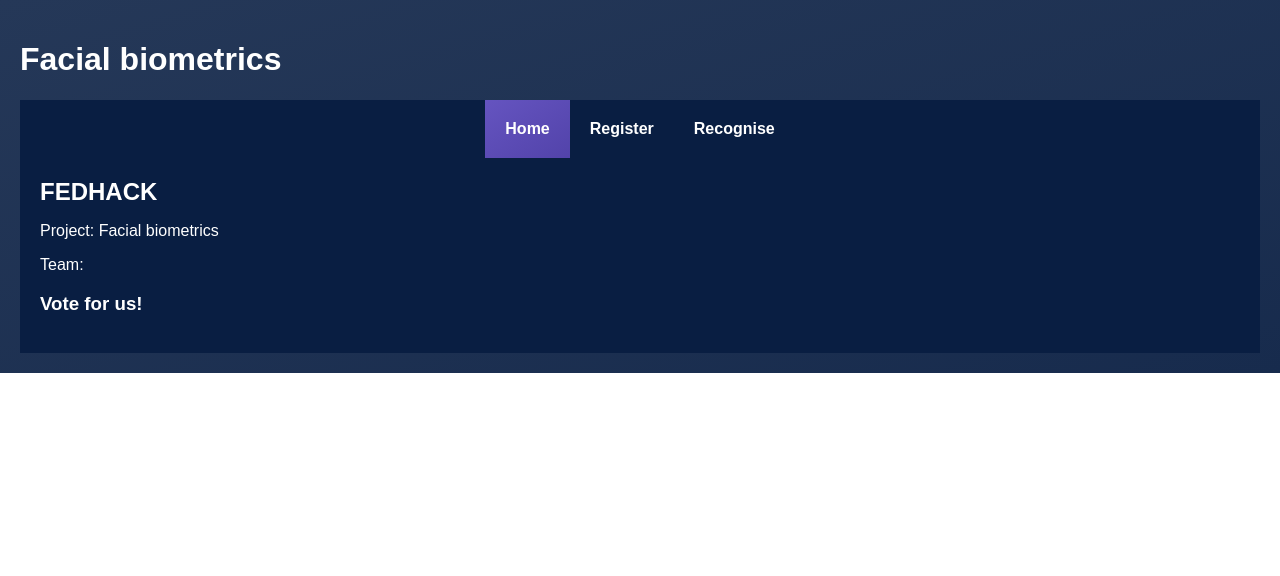
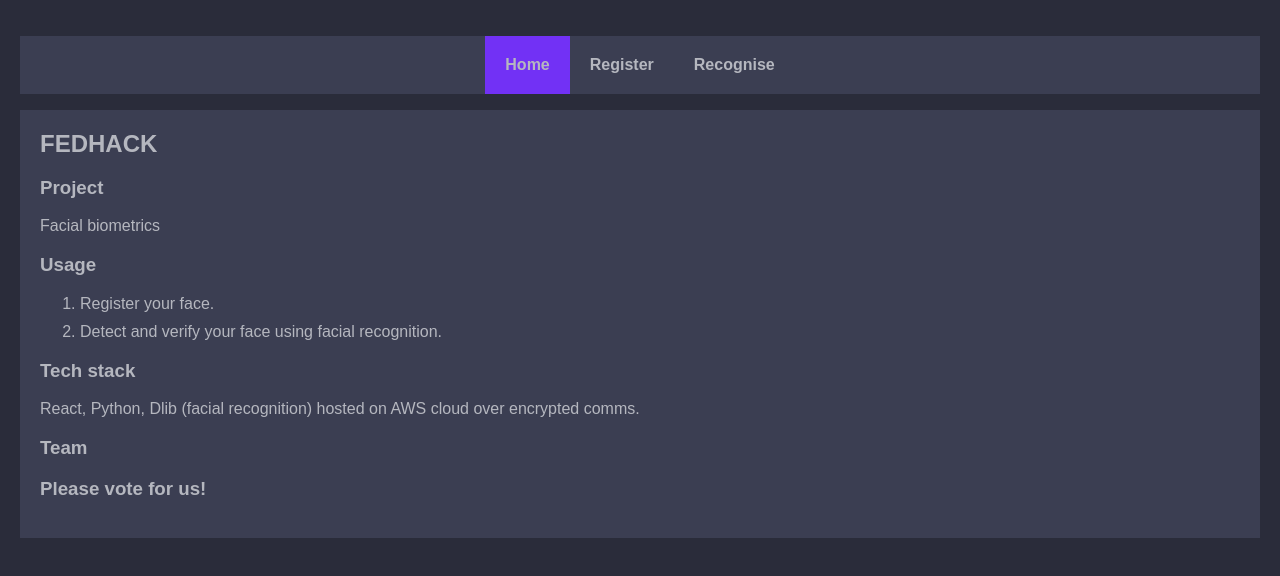
Before and after one commit to lukezak/fedhack, a React (Create React App) app: page /Face in a window 1280 px wide. Shown: the top 576 px of the page. Built offline with nearby package versions, Linux system fonts and the light colour scheme.

Commit message:
Updated text and styling

```diff
--- a/src/Home.js
+++ b/src/Home.js
@@ -5,11 +5,18 @@ class Home extends Component {
     return (
       <div>
         <h2>FEDHACK</h2>
-        <p>Project: Facial biometrics</p>
+        <h3>Project</h3>
+        Facial biometrics
+        <h3>Usage</h3>
+        <ol>
+          <li>Register your face.</li>
+          <li>Detect and verify your face using facial recognition.</li>
+        </ol>
+        <h3>Tech stack</h3>
+        <p>React, Python, Dlib (facial recognition) hosted on AWS cloud over encrypted comms.</p>
+        <h3>Team</h3>
 
-        <p>Team:</p>
-
-        <h3>Vote for us!</h3>
+        <h3>Please vote for us!</h3>
       </div>
     );
   }
--- a/src/Main.js
+++ b/src/Main.js
@@ -14,7 +14,6 @@ class Main extends Component {
     return (
         <HashRouter>
         <div>
-          <h1>Facial biometrics</h1>
           <ul className="header">
             <li><NavLink exact to="/">Home</NavLink></li>
             <li><NavLink to="/App">Register</NavLink></li>
--- a/src/index.css
+++ b/src/index.css
@@ -1,5 +1,5 @@
 body {
-  background:linear-gradient(to right bottom, rgb(37,56,88), rgb(23,43,77)) left top no-repeat;
+  background:#2a2c3a;
   padding: 20px;
   margin: 0;
   font-family: sans-serif;
@@ -14,13 +14,12 @@ ul.header li {
   margin: 0;
 }
 ul.header {
-  background: rgb(9,30,66);
+  background: #3b3e52;
   padding: 0;
-  margin:0;
   text-align: center;
 }
 ul.header li a {
-  color: #FFF;
+  color:#b5b7bf;
   font-weight: bold;
   text-decoration: none;
   padding: 20px;
@@ -28,11 +27,11 @@ ul.header li a {
   display: inline-block;
 }
 ul.header li a.active {
-  background: linear-gradient(to right bottom, rgb(101,84,192), rgb(82,67,170)) left top no-repeat;
+  background:#7231F5;
 }
 .content {
-  background: rgb(9,30,66);
-  color:#fff;
+  background: #3b3e52;
+  color:#b5b7bf;
   padding: 20px;
 }
 .content h2 {
@@ -43,7 +42,7 @@ ul.header li a.active {
   margin-bottom: 10px;
 }
 input {
-  color:#fff;
+  color:#b5b7bf;
   padding: 6px 0 7px;
   display: inline-flex;
   min-width: 0;
@@ -59,8 +58,8 @@ input {
   justify-content: center;
 }
 button {
-  background:linear-gradient(to right bottom, rgb(101,84,192), rgb(82,67,170)) left top no-repeat;
-  color: #fff;
+  background:#7231F5;
+  color:#b5b7bf;
   box-shadow: 0px 1px 5px 0px rgba(0, 0, 0, 0.2), 0px 2px 2px 0px rgba(0, 0, 0, 0.14), 0px 3px 1px -2px rgba(0, 0, 0, 0.12);
   padding: 10px 18px;
   min-width: 74px;
```
Also changed, not shown: 11 other files (tests, documents, lock files or other folders).
